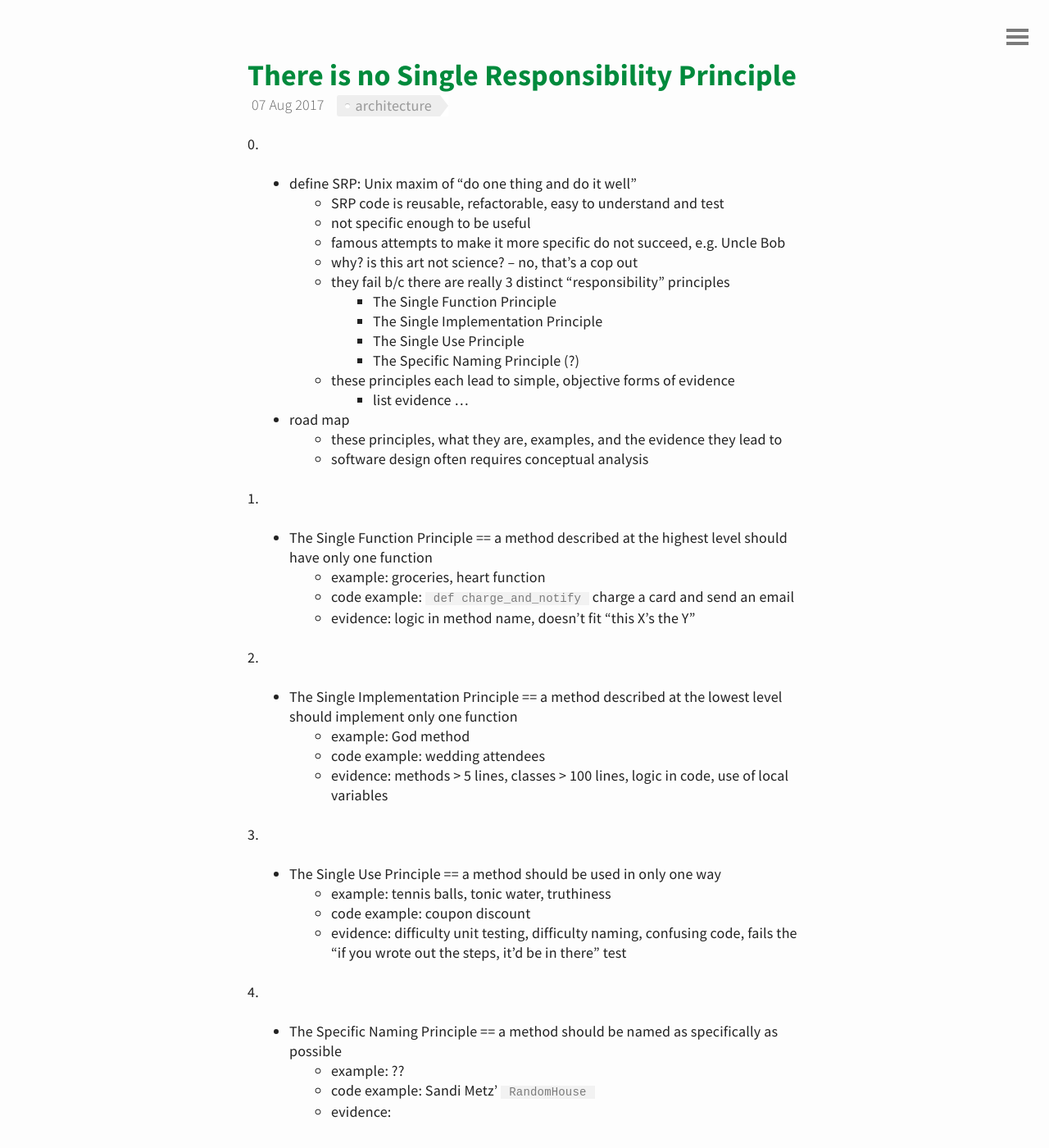
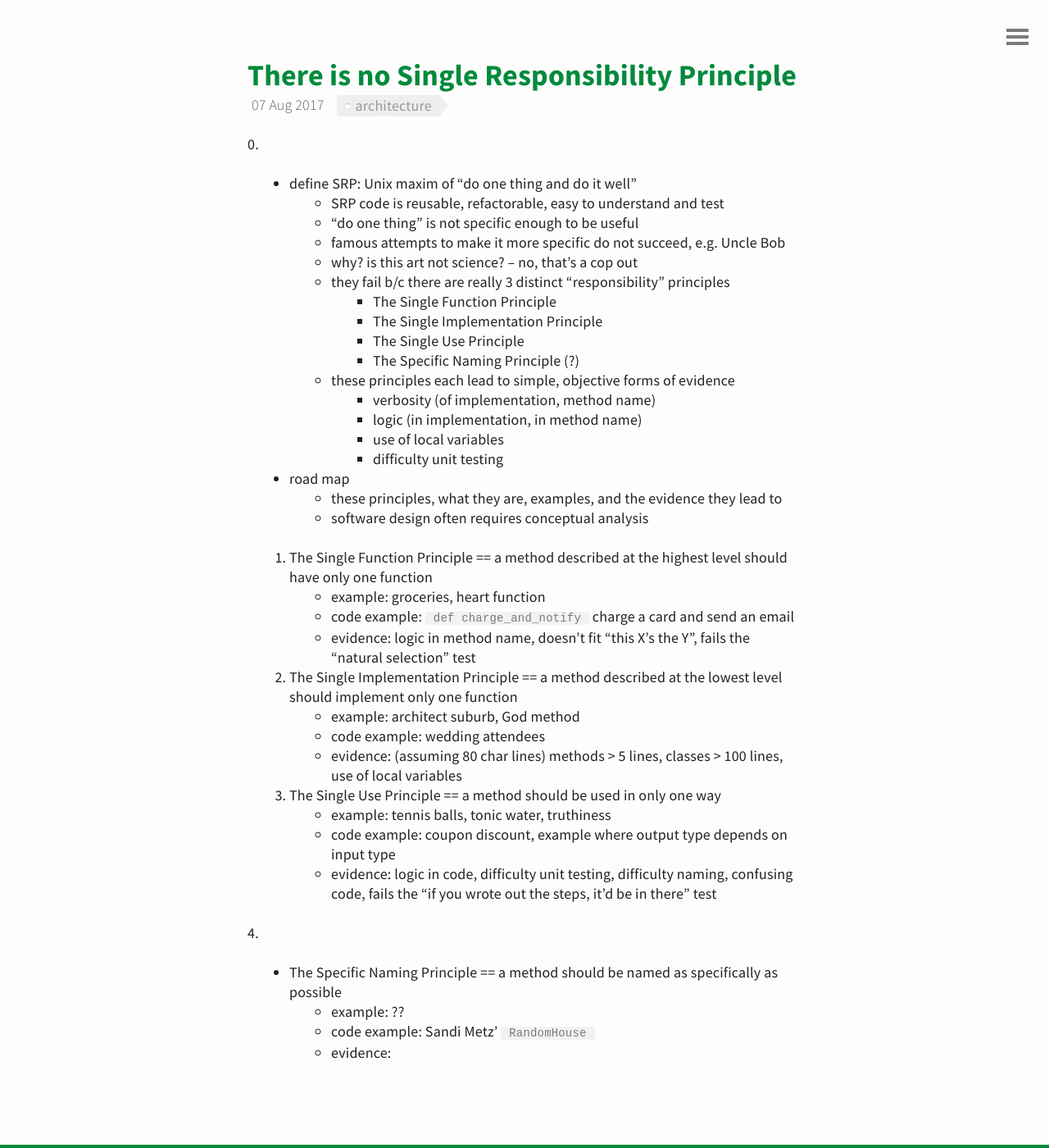
Before and after one commit to davidlaprade/davidlaprade.github.io, a Jekyll site: the page built from _posts/2017-8-7-the-single-responsibility-principle-part-2.md, in a window 1280 px wide and 1400 px high, scrolled down 270 px. Shown: the whole window at 82% size. Built offline with Jekyll 4.4.1, drawn with Linux system fonts in a browser that asks for light colours; comment, search, counter and statistics services are not loaded.

Commit message:
Continue outlining SRP post 2

```diff
--- a/_posts/2017-8-7-the-single-responsibility-principle-part-2.md
+++ b/_posts/2017-8-7-the-single-responsibility-principle-part-2.md
@@ -8,7 +8,7 @@ date: "2017-08-07"
 0.
 * define SRP: Unix maxim of "do one thing and do it well"
   * SRP code is reusable, refactorable, easy to understand and test
-  * not specific enough to be useful
+  * "do one thing" is not specific enough to be useful
   * famous attempts to make it more specific do not succeed, e.g. Uncle Bob
   * why? is this art not science? -- no, that's a cop out
   * they fail b/c there are really 3 distinct "responsibility" principles
@@ -17,31 +17,34 @@ date: "2017-08-07"
     * The Single Use Principle
     * The Specific Naming Principle (?)
   * these principles each lead to simple, objective forms of evidence
-    * list evidence ...
+    * verbosity (of implementation, method name)
+    * logic (in implementation, in method name)
+    * use of local variables
+    * difficulty unit testing
 * road map
   * these principles, what they are, examples, and the evidence they lead to
   * software design often requires conceptual analysis
 
-1.
-* The Single Function Principle
+1. The Single Function Principle
   == a method described at the highest level should have only one function
   * example: groceries, heart function
   * code example: `def charge_and_notify` charge a card and send an email
-  * evidence: logic in method name, doesn't fit "this X's the Y"
+  * evidence: logic in method name, doesn't fit "this X's the Y", fails the
+    "natural selection" test
 
-2.
-* The Single Implementation Principle
+2. The Single Implementation Principle
   == a method described at the lowest level should implement only one function
-  * example: God method
+  * example: architect suburb, God method
   * code example: wedding attendees
-  * evidence: methods > 5 lines, classes > 100 lines, logic in code, use of local variables
+  * evidence: (assuming 80 char lines) methods > 5 lines, classes > 100 lines,
+              use of local variables
 
-3.
-* The Single Use Principle
+3. The Single Use Principle
   == a method should be used in only one way
   * example: tennis balls, tonic water, truthiness
-  * code example: coupon discount
-  * evidence: difficulty unit testing, difficulty naming, confusing code, fails
+  * code example: coupon discount, example where output type depends on input
+    type
+  * evidence: logic in code, difficulty unit testing, difficulty naming, confusing code, fails
     the "if you wrote out the steps, it'd be in there" test
 
 4.
```
